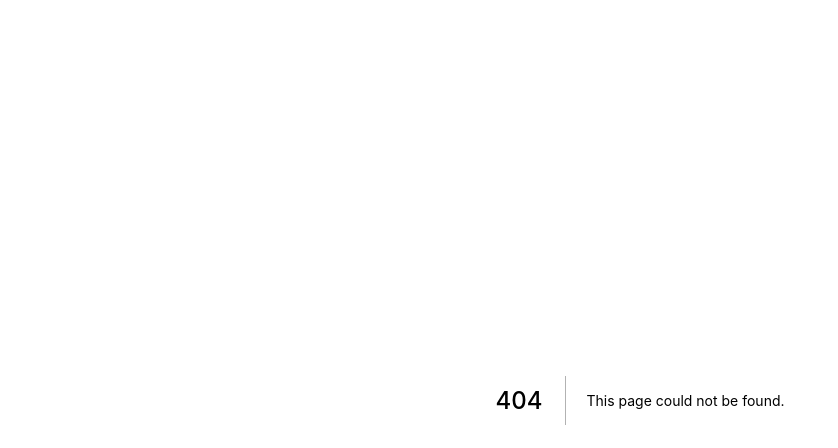
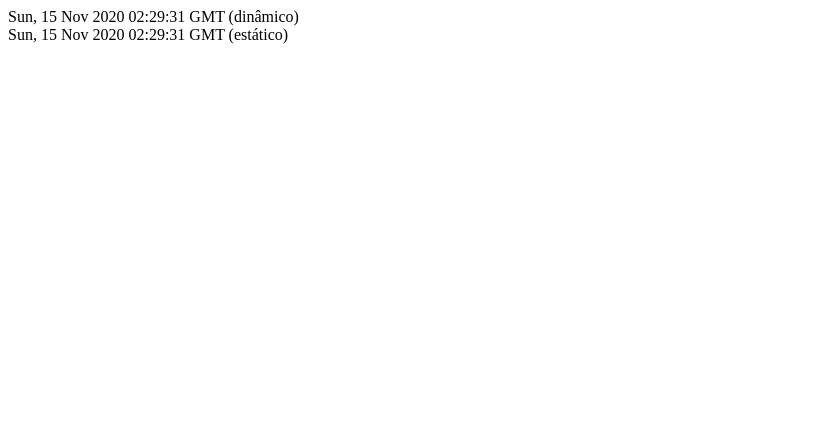
Before and after one commit to fcvlh/ideia-unica, a Next.js app: page /tempo in a window 1280 px wide. Before the commit this address had no page. Shown: the top 448 px of the page, without its empty margins (0-838 px from the left). Built offline with nearby package versions, Linux system fonts and the light colour scheme.

Commit message:
GetStaticProps

```diff
--- /dev/null
+++ b/pages/tempo.js
@@ -0,0 +1,22 @@
+function Tempo(props) {
+    const dynamicDate = new Date();
+    const dynamicDateString = dynamicDate.toGMTString();
+    return (
+        <div>
+            <div>{dynamicDateString} (dinâmico)</div>
+            <div>{props.staticDateString} (estático)</div>
+        </div>
+    );
+}
+
+export function getStaticProps() {
+    const staticDate = new Date();
+    const staticDateString = staticDate.toGMTString();
+    return {
+        props: {
+            staticDateString
+        }
+    }
+}
+
+export default Tempo;
```
